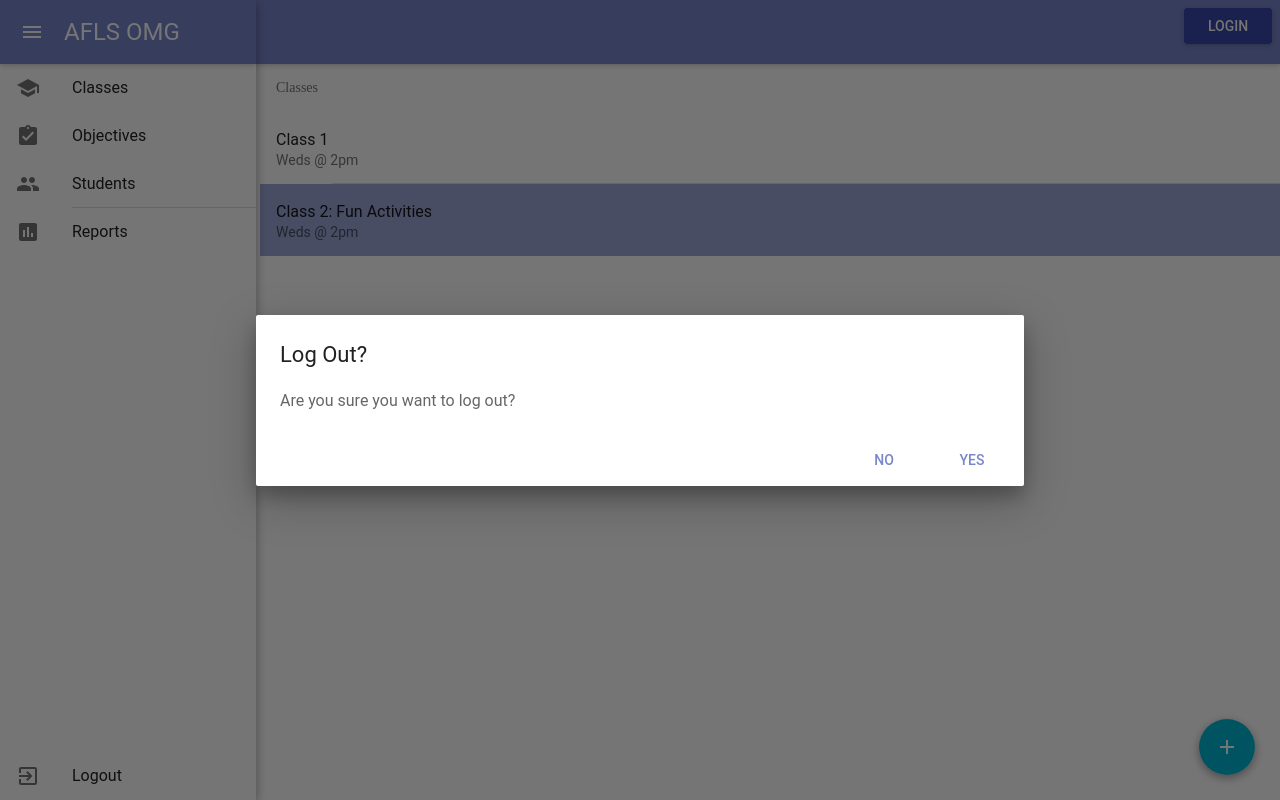
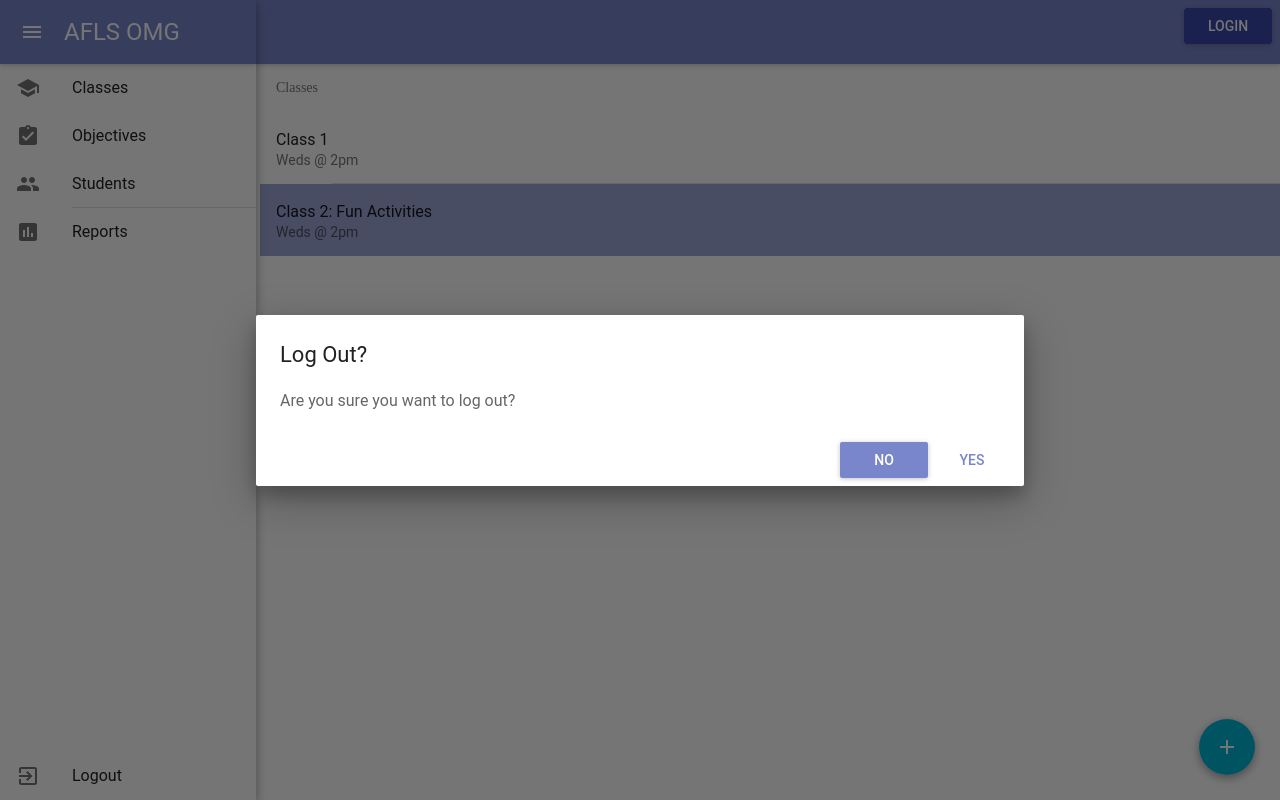
Before and after one commit to grantrules/afls, a React (Create React App) app in the folder frontend/: page /classes in a window 1280 px wide. Both pictures are taken after a click on the element "Logout". Built offline with nearby package versions, Linux system fonts and the light colour scheme.

Commit message:
frontend cleanup, jenkins test

```diff
--- a/frontend/src/components/dialogs/Logout.js
+++ b/frontend/src/components/dialogs/Logout.js
@@ -11,7 +11,7 @@ class Logout extends React.Component {
     render() {
         let close = this.props.close;
         const actions = [
-            <FlatButton
+            <RaisedButton
                 label="No"
                 primary={true}
                 onClick={close}
--- a/frontend/src/components/fragments/NavDrawer.js
+++ b/frontend/src/components/fragments/NavDrawer.js
@@ -1,5 +1,5 @@
 import React from 'react';
-import { Drawer, MenuItem, RaisedButtom, Divider, AppBar } from 'material-ui'
+import { Drawer, MenuItem, Divider, AppBar } from 'material-ui'
 import School from 'material-ui/svg-icons/social/school';
 import Group from 'material-ui/svg-icons/social/group'
 import Chart from 'material-ui/svg-icons/editor/insert-chart'
--- a/frontend/src/components/pages/Classes.js
+++ b/frontend/src/components/pages/Classes.js
@@ -2,7 +2,7 @@ import React from 'react'
 import { List, ListItem } from 'material-ui/List'
 import Divider from 'material-ui/Divider'
 import Subheader from 'material-ui/Subheader'
-import { darkBlack, indigo200 } from 'material-ui/styles/colors'
+import { indigo200 } from 'material-ui/styles/colors'
 import FloatingActionButton from 'material-ui/FloatingActionButton';
 import ContentAdd from 'material-ui/svg-icons/content/add';
 
```
